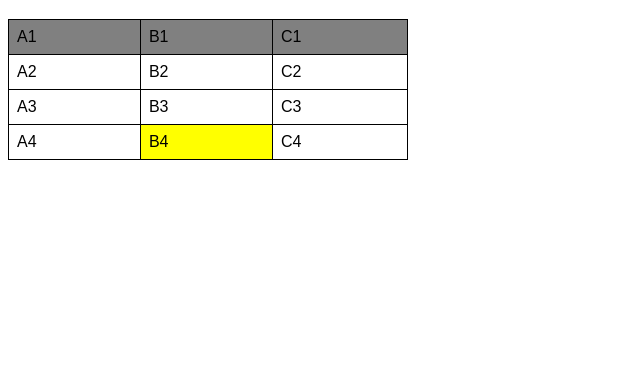
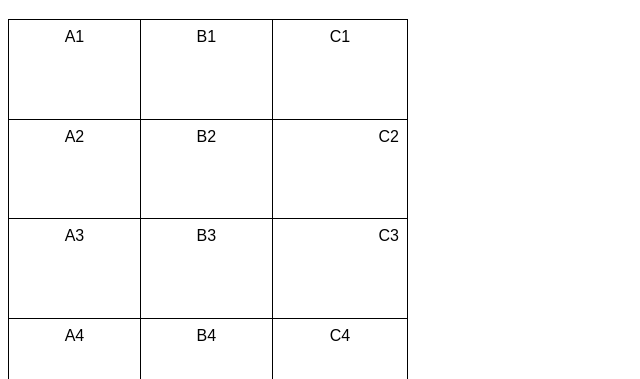
Before and after one commit to alaniemim/estudo-code, a plain HTML site: page html-css/exer23/tabela001.html in a window 1280 px wide. Shown: the part 61-440 px from the top of the page, without its empty margins (0-640 px from the left). Drawn offline with Linux system fonts and the light colour scheme.

Commit message:
update tabela001

```diff
--- a/html-css/exer23/tabela001.html
+++ b/html-css/exer23/tabela001.html
@@ -8,18 +8,19 @@
             font-family: Arial, Helvetica, sans-serif;
         }
         table{
+            height: 400px;
             width: 400px;
             border-collapse: collapse;
-        }
-        tr.linha{
-            background-color: gray;
         }
         td{
             border: 1px solid black;
             padding: 8px;
+            text-align: center; /* alinhamento horizontal*/
+            vertical-align: top; /* alinhamento vertical*/
         }
-        td.dado{
-            background-color: yellow;
+        .numero{
+            text-align: right;
+
         }
     </style>
     <title>tabelas</title>
@@ -42,12 +43,12 @@
         <tr> <!-- segunda linha-->
             <td>A2</td>
             <td>B2</td>
-            <td>C2</td>
+            <td class="numero">C2</td>
         </tr>
         <tr> <!-- terceira linha-->
             <td>A3</td>
             <td>B3</td>
-            <td>C3</td>
+            <td class="numero">C3</td>
         </tr>
         <tr> <!-- quarta linha-->
             <td>A4</td>
```
